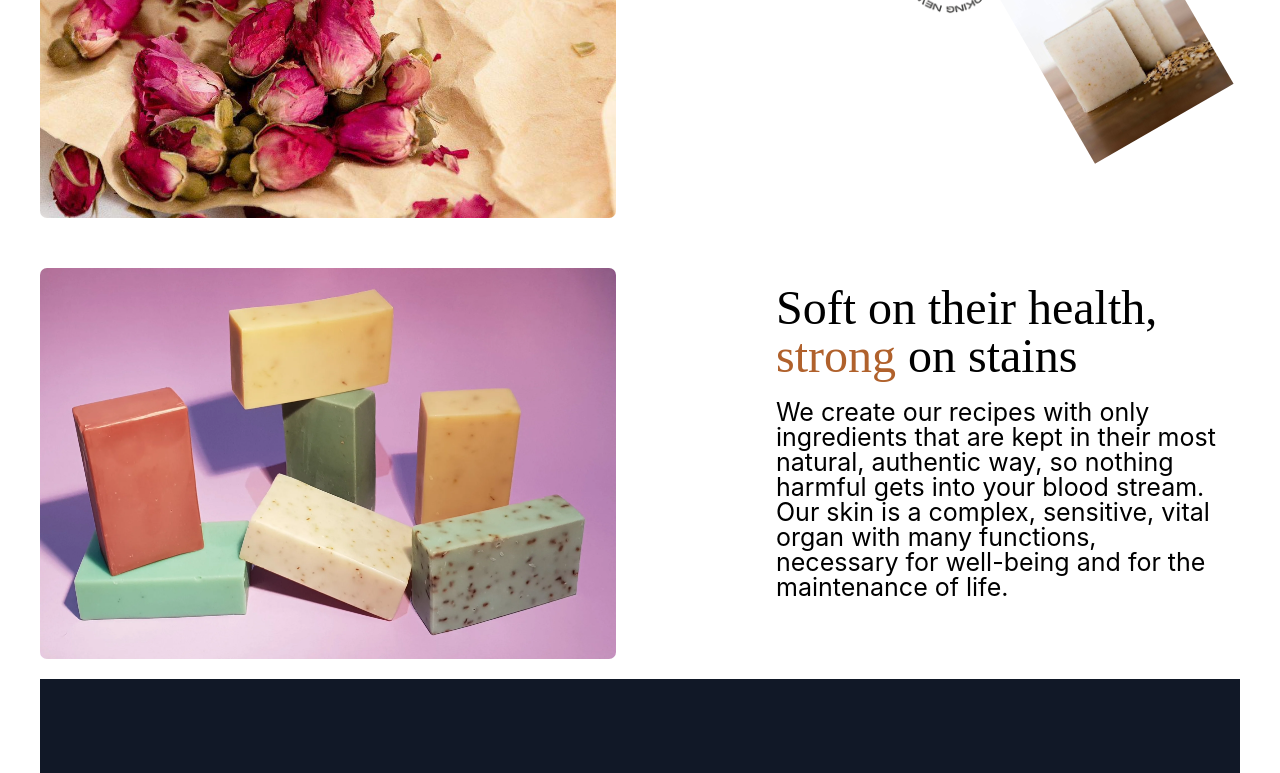
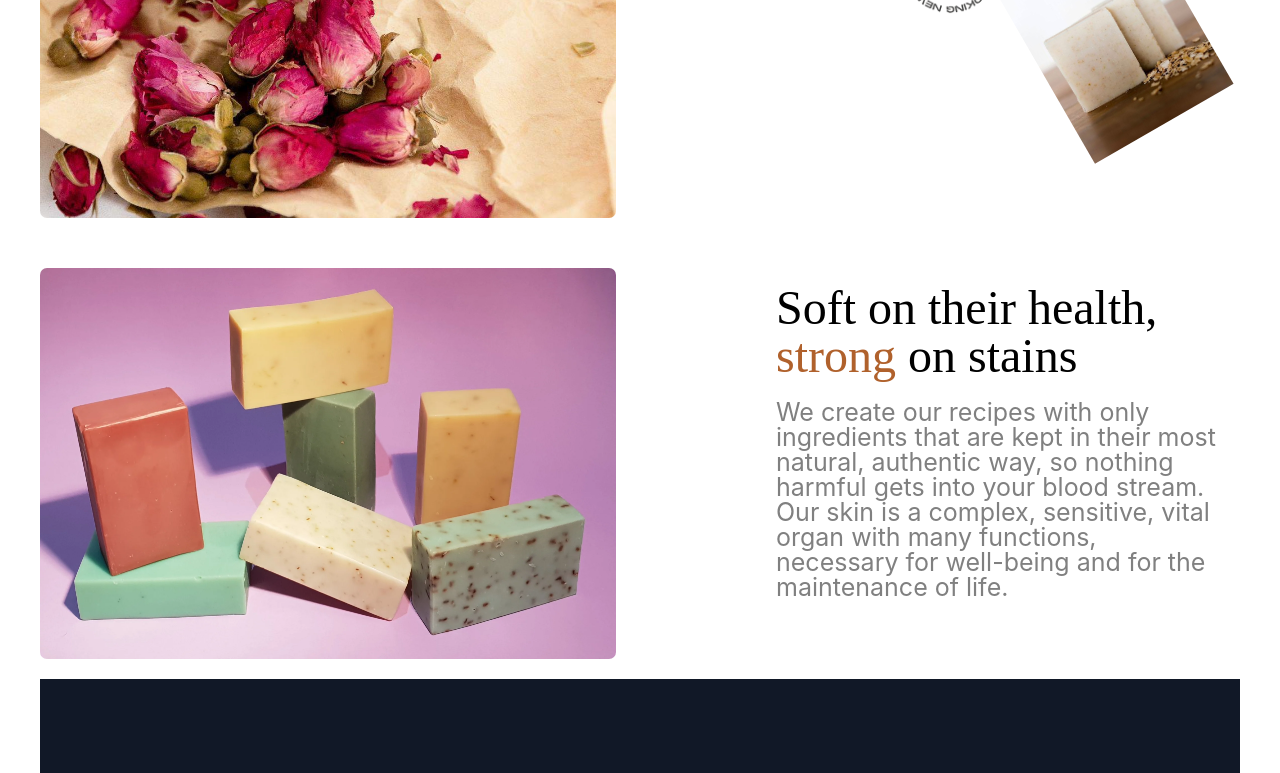
Before and after one commit to hobaDevHome/reactphpcrud, a React (Create React App) app: page / in a window 1280 px wide. Shown: the part 1184-1957 px from the top of the page. Built offline with nearby package versions, Linux system fonts and the light colour scheme; no server answers; a web font is replaced by a local one.

Commit message:
paragraph text color

```diff
--- a/src/components/OrganicSection.jsx
+++ b/src/components/OrganicSection.jsx
@@ -25,6 +25,7 @@ const OrganicSection = () => {
             fontSize: 25,
             paddingTop: 20,
             marginBottom: 10,
+            color: "GrayText",
           }}
         >
           A family business committed to handcrafting the purest products for
--- a/src/components/Soft.jsx
+++ b/src/components/Soft.jsx
@@ -17,7 +17,14 @@ const Soft = () => {
             <span style={{ color: "#B0612C" }}>strong</span> on stains
           </p>
         </div>
-        <div style={{ fontFamily: "", fontSize: 25, paddingTop: 20 }}>
+        <div
+          style={{
+            fontFamily: "",
+            fontSize: 25,
+            paddingTop: 20,
+            color: "GrayText",
+          }}
+        >
           We create our recipes with only ingredients that are kept in their
           most natural, authentic way, so nothing harmful gets into your blood
           stream. Our skin is a complex, sensitive, vital organ with many
```
